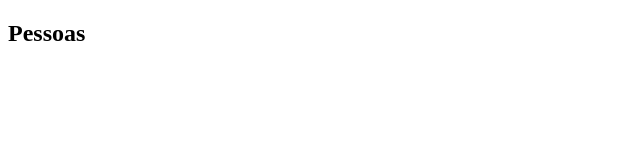
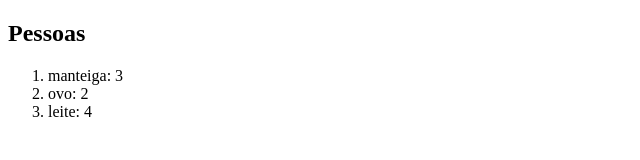
Before and after one commit to JGabriel01/POO, a plain HTML site: page 07do05de2025/q1.html in a window 1280 px wide. Shown: the whole page, without its empty margins (0-640 px from the left). Drawn offline with Linux system fonts and the light colour scheme.

Commit message:
Update q1.html

```diff
--- a/07do05de2025/q1.html
+++ b/07do05de2025/q1.html
@@ -9,7 +9,8 @@
 <body>
     <h2> Pessoas </h2>
     <ol id="lista"></ol>
-   <script scr="./q1.js"></script>
+   <script src="./q1.js">
 
+   </script>
 </body>
 </html>
```
